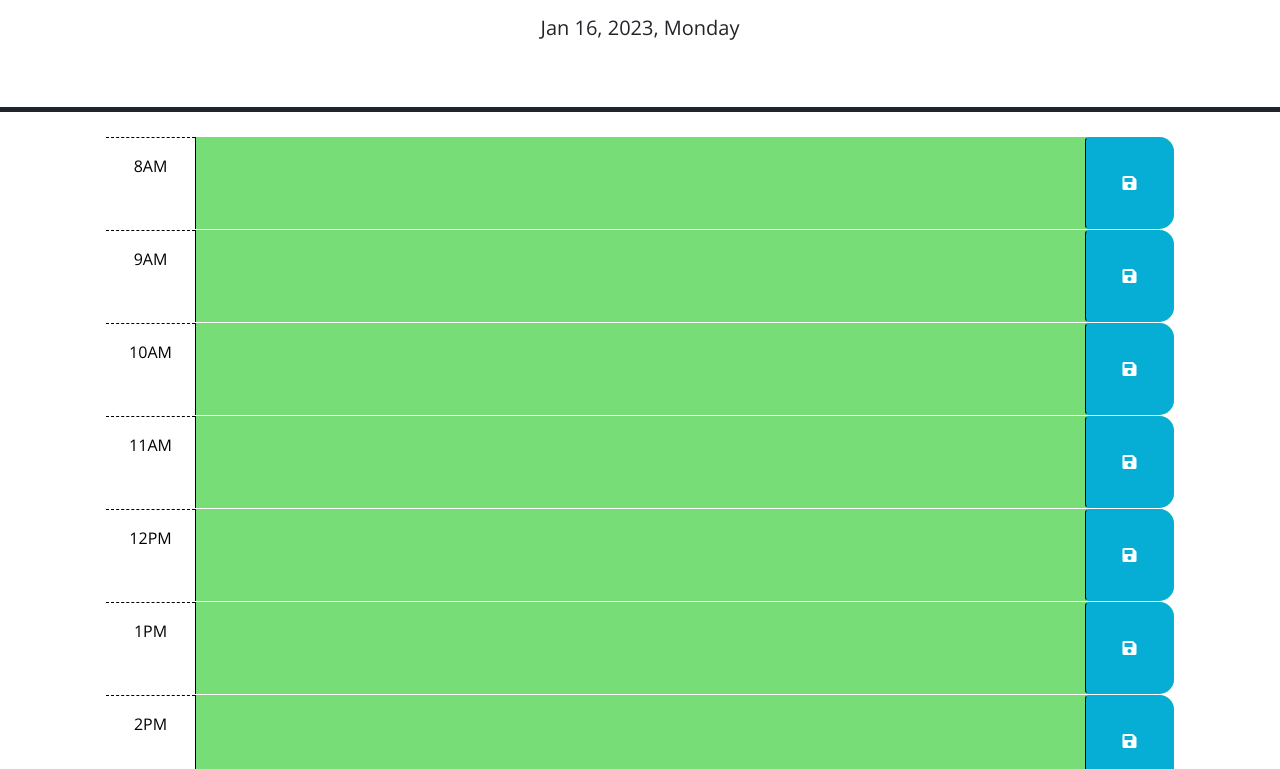
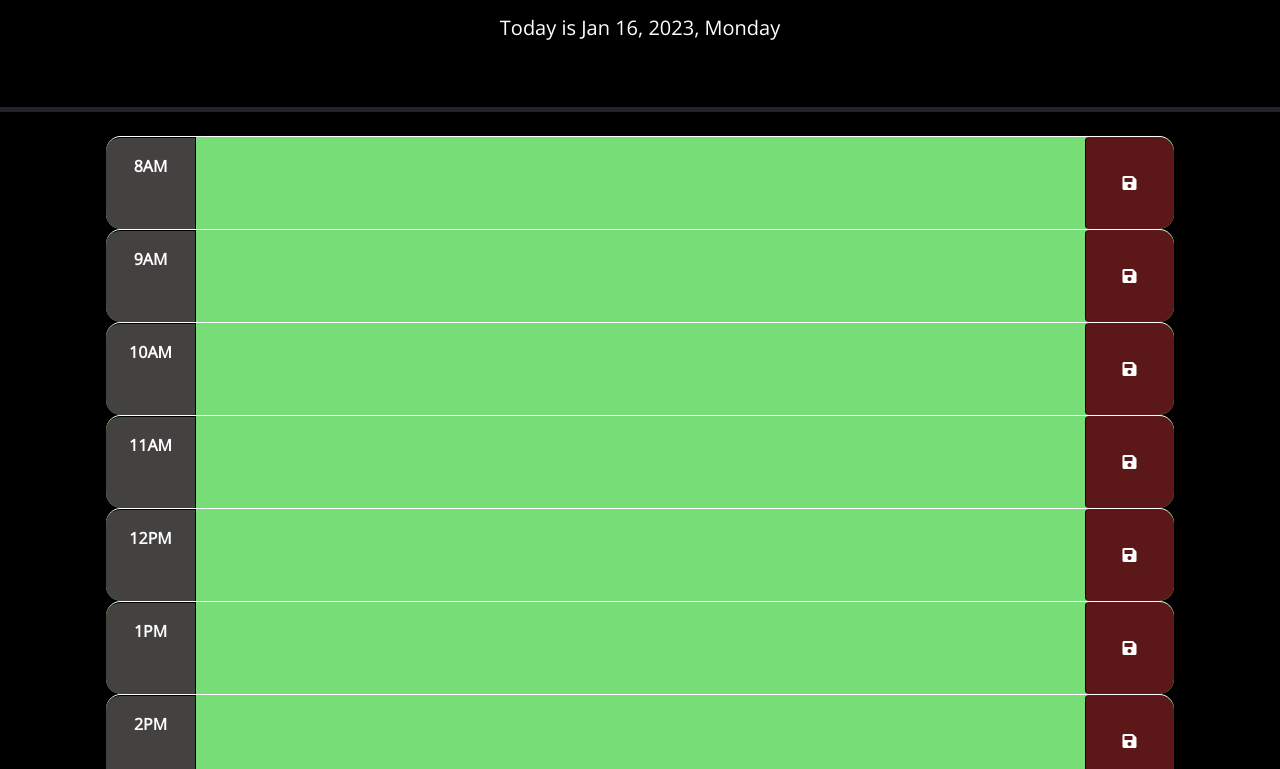
Before and after one commit to DanielleSison/nux-cotidie, a plain HTML site: page index.html in a window 1280 px wide. Shown: the part 166-935 px from the top of the page. Drawn offline with nearby package versions, Linux system fonts and the light colour scheme.

Commit message:
Finalized stylesheet, edited script to add text content on current date

```diff
--- a/script.js
+++ b/script.js
@@ -73,4 +73,4 @@ $(document).ready(function () {
   // TODO: Add code to display the current date in the header of the page.
 
 let today = dayjs().format('MMM D, YYYY, dddd');
-$('#currentDay').text(today)
+$('#currentDay').text("Today is " + today)
--- a/style.css
+++ b/style.css
@@ -1,7 +1,13 @@
+* {
+  color: white;
+}
+
 body {
   font-family: 'Open Sans', sans-serif;
   font-size: 16px;
+  background-color: black;
 }
+
 
 textarea {
   background: transparent;
@@ -26,9 +32,12 @@ textarea {
 }
 
 .hour {
-  background-color: #ffffff;
-  color: #000000;
-  border-top: 1px dashed #000000;
+  background-color: #444141;
+  color: #ffffff;
+  border-top: 1px solid #000000;
+  border-top-left-radius: 15px;
+  border-bottom-left-radius: 15px;
+  font-weight: bolder;
 }
 
 .past {
@@ -50,7 +59,7 @@ textarea {
   border-left: 1px solid black;
   border-top-right-radius: 15px;
   border-bottom-right-radius: 15px;
-  background-color: #06aed5;
+  background-color: #5c1818;
   color: white;
 }
 
```
